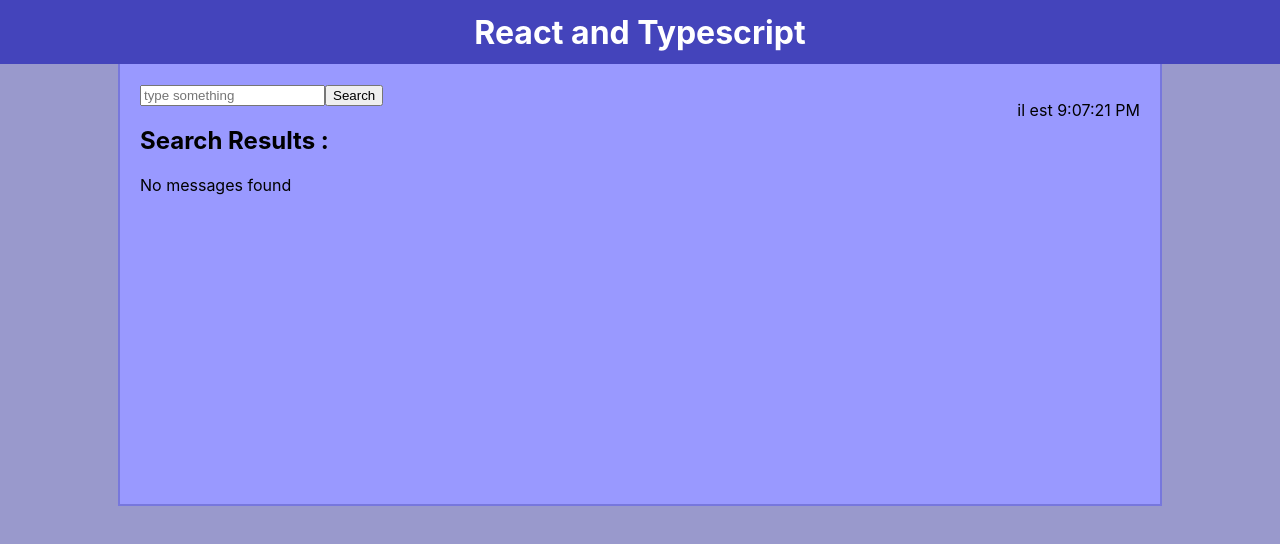
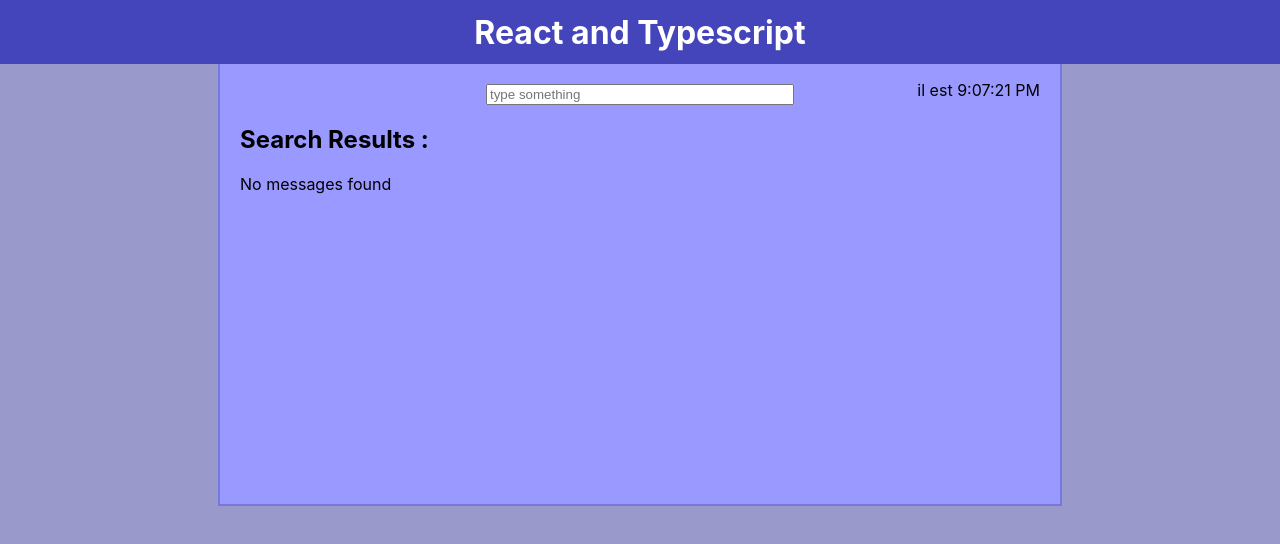
Before and after one commit to Al3xGit/react-typescript, a React (Create React App) app: page / in a window 1280 px wide. Shown: the top 544 px of the page. Built offline with nearby package versions, Linux system fonts and the light colour scheme.

Commit message:
Automatic search (without button)

```diff
--- a/src/components/Clock.tsx
+++ b/src/components/Clock.tsx
@@ -24,6 +24,12 @@
   }
 
   render(): JSX.Element {
+    const clockStyle: CSS.Properties = {
+      position: 'absolute',
+      right: '20px',
+      top: 0,
+    }
+
     return (
       <div style={clockStyle}>
         <p>il est {this.state.date.toLocaleTimeString()}</p>
@@ -32,7 +38,3 @@
   }
 
 }
-
-const clockStyle: CSS.Properties = {
-  float: 'right',
-}
--- a/src/components/Container.tsx
+++ b/src/components/Container.tsx
@@ -22,9 +22,10 @@
 }
 
 const containerStyle: CSS.Properties = {
-  maxWidth: '1000px',
-  margin: 'auto',
-  marginTop: 0,
+  position: 'relative',
+  display: 'block',
+  maxWidth: '800px',
+  margin: '0 auto',
   minHeight: '400px',
   padding: '20px',
   backgroundColor: '#99F',
--- a/src/components/SearchBar.tsx
+++ b/src/components/SearchBar.tsx
@@ -1,42 +1,38 @@
-import React, { Component, ChangeEvent, KeyboardEvent } from "react";
+import React, { Component, ChangeEvent } from "react";
 import SearchService from '../services/SearchService'
+import CSS from 'csstype'
 
-interface SearchBarState { searchedText: string }
-
+interface SearchBarState {
+  inputValue: string
+}
 export default class SearchBar extends Component<{}, SearchBarState> {
 
-  state: SearchBarState = { searchedText: '' }
+  state = { inputValue: '' }
 
   private searchService: SearchService = SearchService.getInstance()
 
-  sendSearch = () => {
-    this.searchService.searchFor(this.state.searchedText)
-  }
-
-  handleEnterDown = (e: KeyboardEvent) => {
-    if (e.key === 'Enter') {
-      this.sendSearch()
-    }
-  }
-
-  changeSearch = (e: ChangeEvent<HTMLInputElement>) => {
-    this.setState({
-      searchedText: e.currentTarget.value
-    })
+  sendSearch = (e: ChangeEvent<HTMLInputElement>) => {
+    this.setState({ inputValue: e.target.value })
+    this.searchService.searchFor(this.state.inputValue.trim())
   }
 
   render(): JSX.Element {
+    const inputStyle: CSS.Properties = {
+      display: 'block',
+      width: '300px',
+      margin: '0 auto'
+    }
+
     return (
       <div>
         <input
+          style={inputStyle}
           type="text"
           placeholder="type something"
-          value={this.state.searchedText}
-          onChange={this.changeSearch}
-          onKeyDown={this.handleEnterDown}
+          value={this.state.inputValue}
+          onChange={this.sendSearch}
         />
-        <button onClick={this.sendSearch}>Search</button>
-      </div>
+      </div >
     )
   }
 }
--- a/src/services/SearchService.ts
+++ b/src/services/SearchService.ts
@@ -1,4 +1,5 @@
 import { ReplaySubject, NextObserver } from 'rxjs'
+import { debounceTime } from 'rxjs/operators'
 import Todo from '../model/Todo'
 
 export default class SearchService {
@@ -24,7 +25,9 @@
    * @param observer
    */
   subscribe(observer: NextObserver<Todo[]>) {
-    return this.searchResults$.subscribe(observer)
+    return this.searchResults$.pipe(
+      debounceTime(500)
+    ).subscribe(observer)
   }
 
   searchFor(searchedString: string): void {
```
